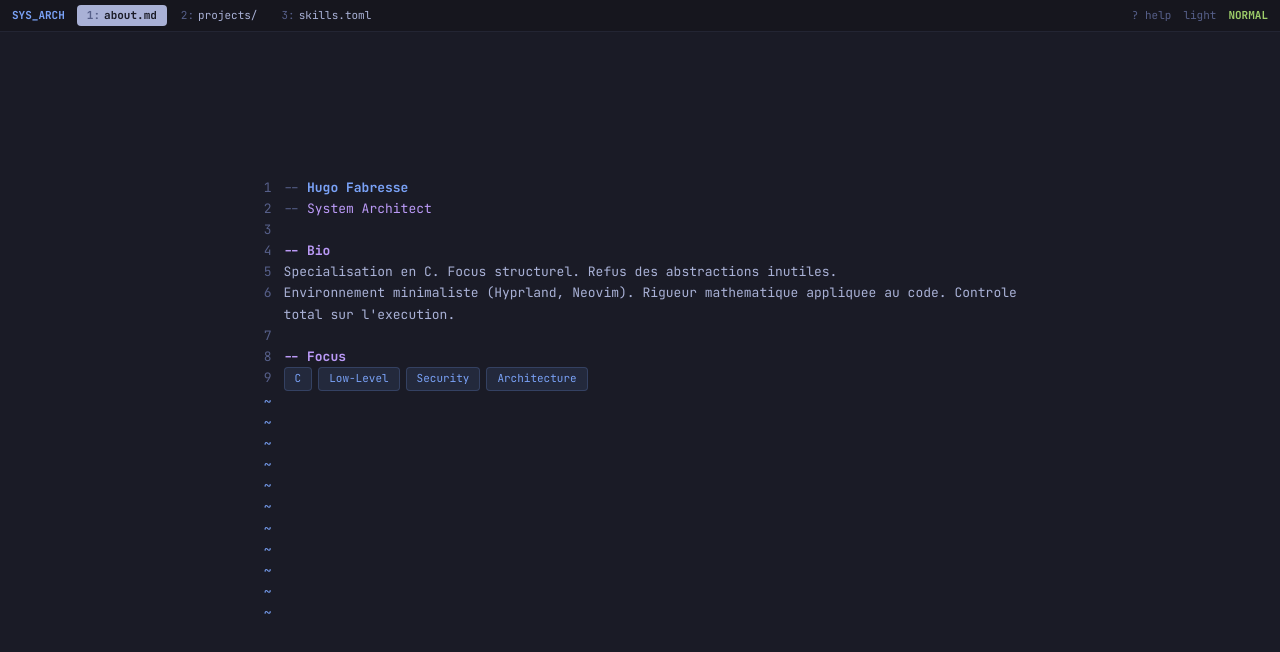
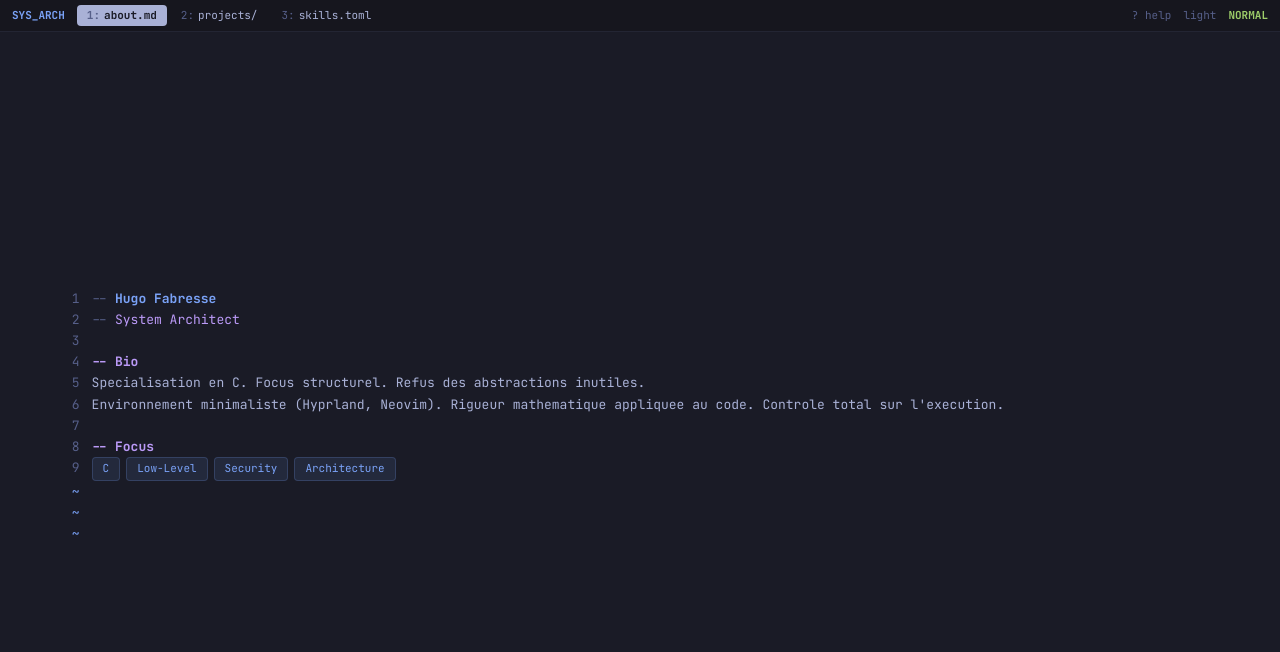
Before and after one commit to Hugo-Fabresse/Portfolio, a React (Vite) app: page / in a window 1280 px wide. Shown: the top 652 px of the page. Built offline with nearby package versions, Linux system fonts and the light colour scheme.

Commit message:
fix: widen content areas and fix viewport height calculation

```diff
--- a/src/App.tsx
+++ b/src/App.tsx
@@ -51,7 +51,7 @@ export default function App() {
         activeBuffer={activeBuffer}
         onBufferSelect={setActiveBuffer}
       />
-      <main className="h-screen pt-8 pb-8 font-mono overflow-hidden">
+      <main className="h-[calc(100vh-2rem)] mt-8 font-mono overflow-auto">
         {ActiveComponent && <ActiveComponent />}
       </main>
       <HelpPanel open={helpOpen} onClose={() => setHelpOpen(false)} />
--- a/src/components/NvimBuffer.tsx
+++ b/src/components/NvimBuffer.tsx
@@ -25,7 +25,7 @@ interface NvimBufferProps {
   minLines?: number
 }
 
-export default function NvimBuffer({ lines, minLines = 20 }: NvimBufferProps) {
+export default function NvimBuffer({ lines, minLines = 12 }: NvimBufferProps) {
   /* Fill remaining space with tilde lines */
   const tildeCount = Math.max(0, minLines - lines.length)
   const lineNumberWidth = String(lines.length).length
--- a/src/components/Section.tsx
+++ b/src/components/Section.tsx
@@ -28,7 +28,7 @@ export default function Section({ id, children }: SectionProps) {
       transition={{ duration: 0.3, ease: snap }}
       className="h-full flex items-center justify-center p-4 overflow-auto"
     >
-      <div className="w-full max-w-3xl">
+      <div className="w-full max-w-6xl">
         {children}
       </div>
     </motion.section>
--- a/src/components/SplitView.tsx
+++ b/src/components/SplitView.tsx
@@ -71,7 +71,7 @@ export default function SplitView<T>({
   }
 
   return (
-    <div className="flex flex-col lg:flex-row gap-1.5 min-h-[400px]">
+    <div className="flex flex-col lg:flex-row gap-1.5 min-h-0">
       {/* List panel — hidden when expanded */}
       <AnimatePresence>
         {viewState !== "expanded" && (
```
